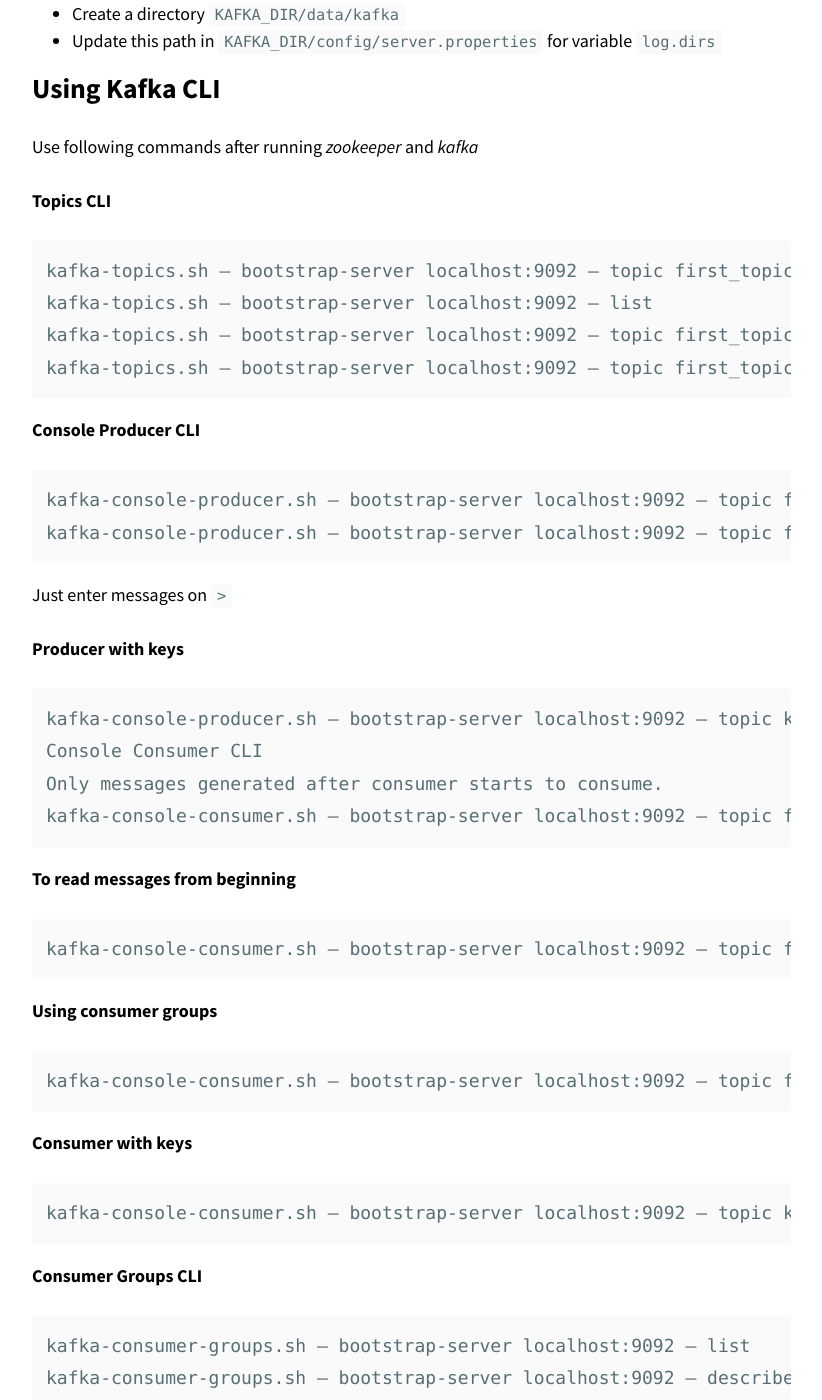
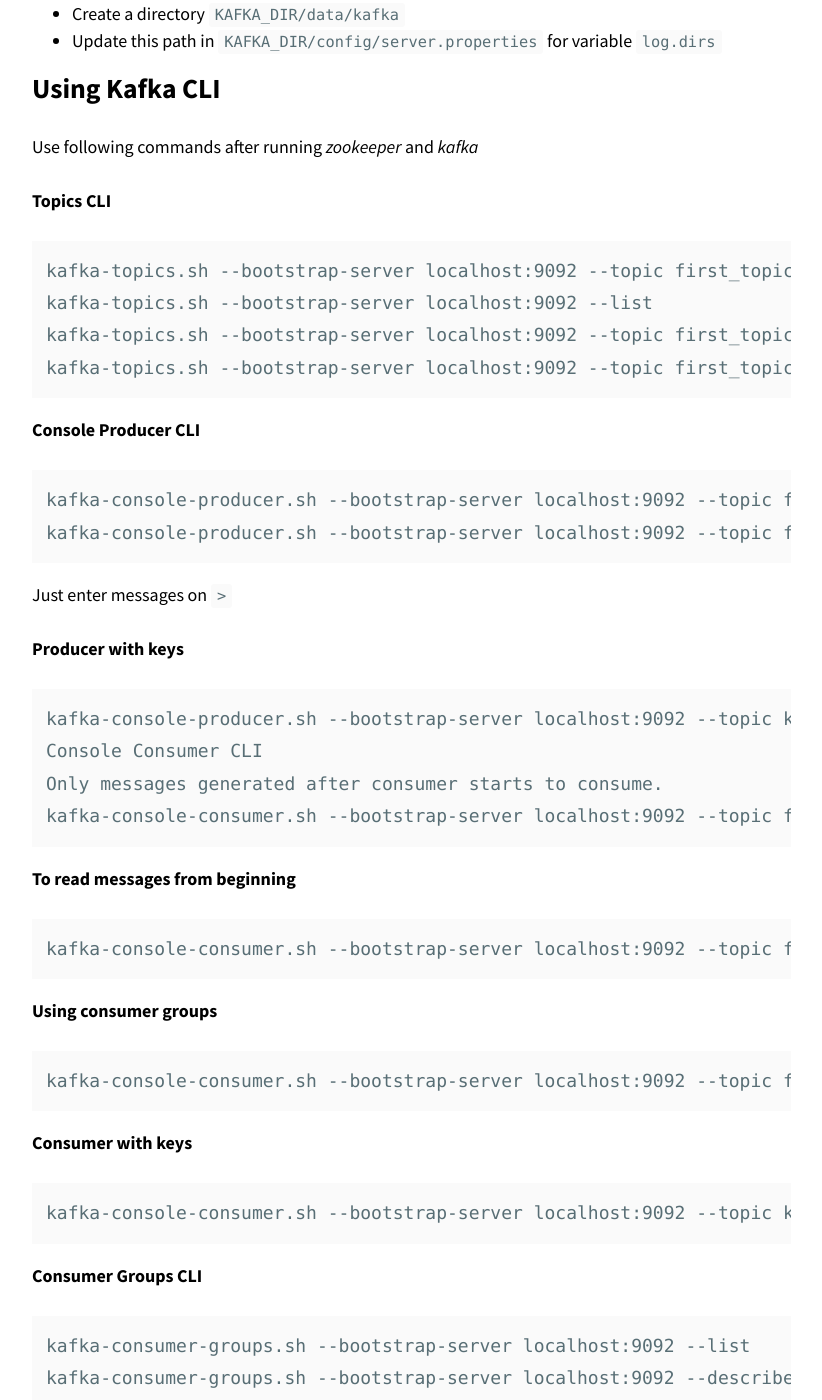
Before and after one commit to manoj-gupta/manoj-gupta.github.io, a Jekyll site: the page built from _posts/2020-07-29-Kafka-Basics.md, in a window 1280 px wide and 1400 px high, scrolled down 5682 px. Shown: the whole window, without its empty margins (343-1165 px from the left). Built offline with Jekyll 4.4.1, drawn with Linux system fonts in a browser that asks for light colours; nearby versions of some CDN libraries; some of the changed text lies outside the part shown.

Commit message:
fix typos

````diff
--- a/_posts/2020-07-29-Kafka-Basics.md
+++ b/_posts/2020-07-29-Kafka-Basics.md
@@ -134,17 +134,17 @@ Use following commands after running *zookeeper* and *kafka*
 **Topics CLI**
 
 ```
-kafka-topics.sh — bootstrap-server localhost:9092 — topic first_topic — create — partitions 3 — replication-factor 1
-kafka-topics.sh — bootstrap-server localhost:9092 — list
-kafka-topics.sh — bootstrap-server localhost:9092 — topic first_topic — describe
-kafka-topics.sh — bootstrap-server localhost:9092 — topic first_topic — delete
+kafka-topics.sh --bootstrap-server localhost:9092 --topic first_topic --create --partitions 3 --replication-factor 1
+kafka-topics.sh --bootstrap-server localhost:9092 --list
+kafka-topics.sh --bootstrap-server localhost:9092 --topic first_topic --describe
+kafka-topics.sh --bootstrap-server localhost:9092 --topic first_topic --delete
 ```
 
 **Console Producer CLI**
 
 ```
-kafka-console-producer.sh — bootstrap-server localhost:9092 — topic first_topic
-kafka-console-producer.sh — bootstrap-server localhost:9092 — topic first_topic — producer-property acks=all
+kafka-console-producer.sh --bootstrap-server localhost:9092 --topic first_topic
+kafka-console-producer.sh --bootstrap-server localhost:9092 --topic first_topic --producer-property acks=all
 ```
 
 Just enter messages on ```>```
@@ -152,42 +152,42 @@ Just enter messages on ```>```
 **Producer with keys**
 
 ```
-kafka-console-producer.sh — bootstrap-server localhost:9092 — topic kv_topic — property parse.key=true — property key.separator=,
+kafka-console-producer.sh --bootstrap-server localhost:9092 --topic kv_topic --property parse.key=true --property key.separator=,
 Console Consumer CLI
 Only messages generated after consumer starts to consume.
-kafka-console-consumer.sh — bootstrap-server localhost:9092 — topic first_topic
+kafka-console-consumer.sh --bootstrap-server localhost:9092 --topic first_topic
 ```
 
 **To read messages from beginning**
 
 ```
-kafka-console-consumer.sh — bootstrap-server localhost:9092 — topic first_topic — from-beginning
+kafka-console-consumer.sh --bootstrap-server localhost:9092 --topic first_topic --from-beginning
 ```
 
 **Using consumer groups**
 
 ```
-kafka-console-consumer.sh — bootstrap-server localhost:9092 — topic first_topic — group first-application
+kafka-console-consumer.sh --bootstrap-server localhost:9092 --topic first_topic --group first-application
 ```
 
 **Consumer with keys**
 
 ```
-kafka-console-consumer.sh — bootstrap-server localhost:9092 — topic kv_topic — from-beginning — property print.key=true — property key.separator=,
+kafka-console-consumer.sh --bootstrap-server localhost:9092 --topic kv_topic --from-beginning --property print.key=true --property key.separator=,
 ```
 
 **Consumer Groups CLI**
 
 ```
-kafka-consumer-groups.sh — bootstrap-server localhost:9092 — list
-kafka-consumer-groups.sh — bootstrap-server localhost:9092 — describe — group first-application
+kafka-consumer-groups.sh --bootstrap-server localhost:9092 --list
+kafka-consumer-groups.sh --bootstrap-server localhost:9092 --describe --group first-application
 ```
 
 **Reset offsets**
 
 ```
-kafka-consumer-groups.sh — bootstrap-server localhost:9092 — group first-application — reset-offsets — to-earliest — execute — topic first_topic
-kafka-consumer-groups.sh — bootstrap-server localhost:9092 — group first-application — reset-offsets — shift-by -2 — execute — topic first_topic
+kafka-consumer-groups.sh --bootstrap-server localhost:9092 --group first-application --reset-offsets --to-earliest --execute --topic first_topic
+kafka-consumer-groups.sh --bootstrap-server localhost:9092 --group first-application --reset-offsets --shift-by -2 --execute --topic first_topic
 ```
 
 # Internals
````
Also changed, not shown: other parts of _posts/2020-07-29-Kafka-Basics.md (+5 -5 lines).
